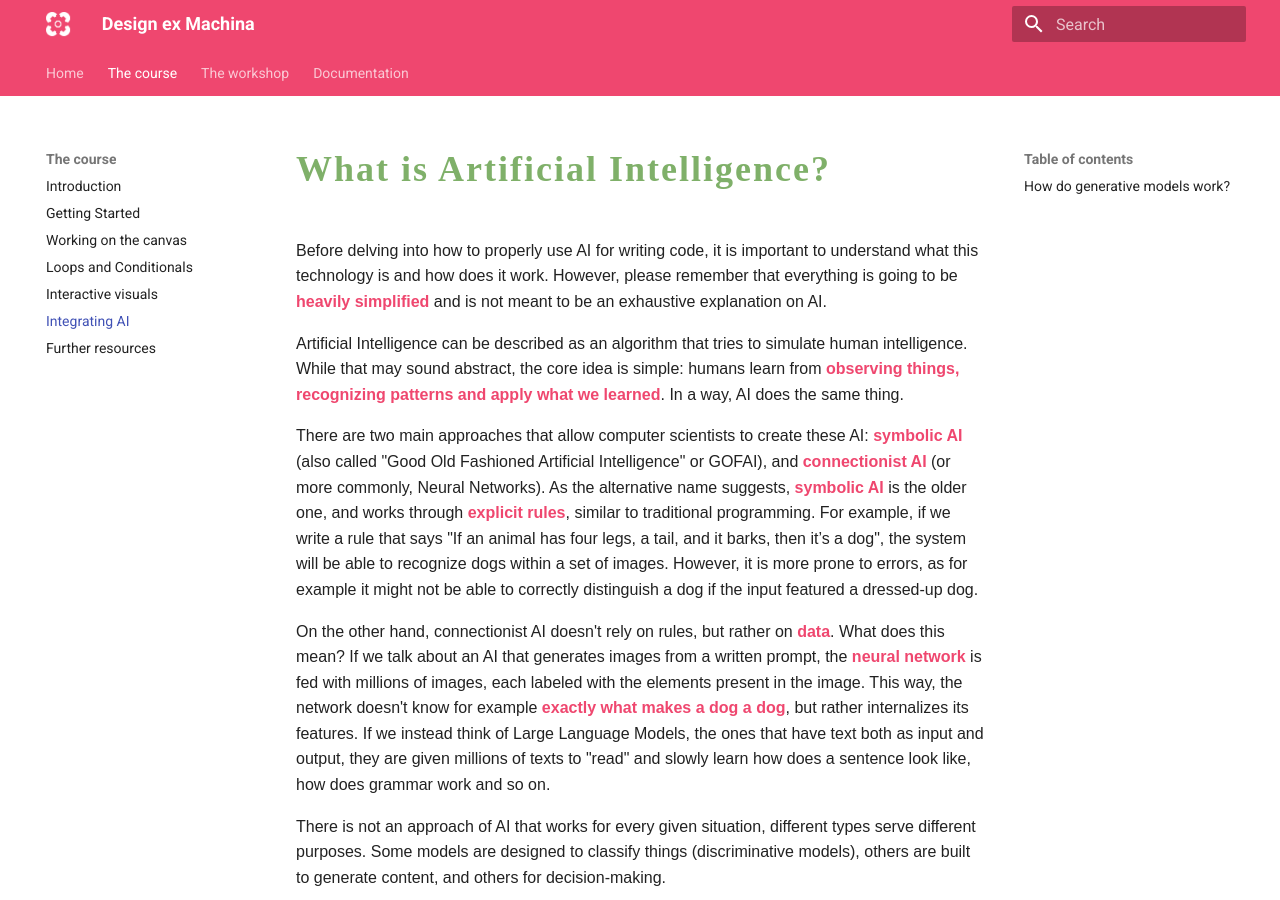
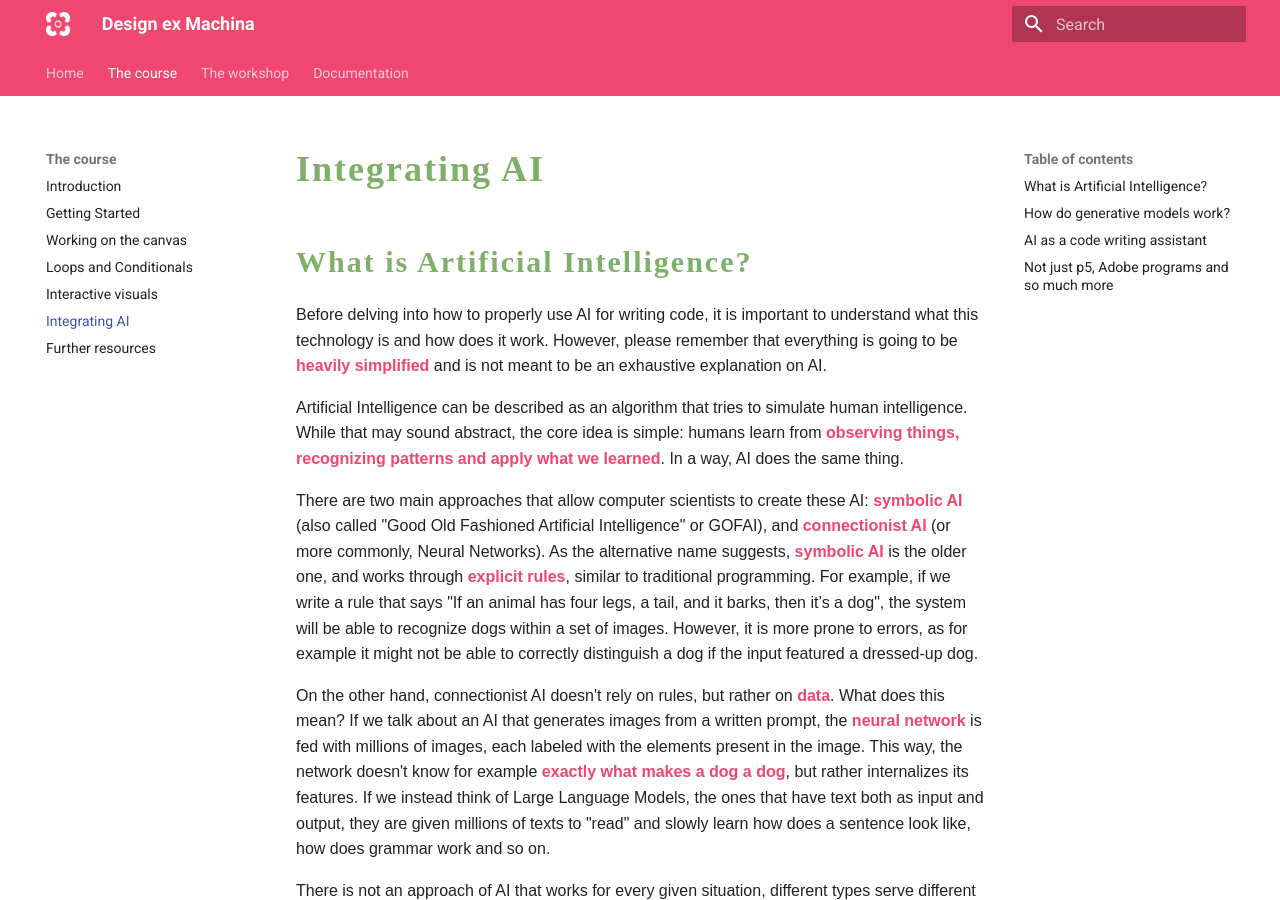
Before and after one commit to dilidede/DesignExMachina, an MkDocs documentation site: the page built from docs/course/integratingAI.md, in a window 1280 px wide and 900 px high. Built offline with MkDocs 1.6.1 and Material for MkDocs 9.7.7, drawn with Linux system fonts in a browser that asks for light colours; some web fonts are replaced.

```diff
--- a/docs/course/integratingAI.md
+++ b/docs/course/integratingAI.md
@@ -1,4 +1,4 @@
-# What is Artificial Intelligence?
+## What is Artificial Intelligence?
 
 Before delving into how to properly use AI for writing code, it is important to understand what this technology is and how does it work. However, please remember that everything is going to be **heavily simplified** and is not meant to be an exhaustive explanation on AI.
 
@@ -30,7 +30,7 @@ However, this is not the only problem that these generative models can have. Whi
 
 It's exactly because of this reason that it's important to learn the basics of programming in order to be able to use LLMs for writing code.
 
-# AI as a code writing assistant
+## AI as a code writing assistant
 
 Before even starting to learn how to best use LLMs to write code, the selection of the tool is as important as the action itself. Mantaining tge open-source and free resources philosophy of this project, we also recommend the use of an **open-source LLM**. Fortunately, of the LLMs that are good to write code, one of the best ones also happens to be open-source:<a href="https://editor.p5js.org/dide_dd/sketches/wqZ_Qh0Ud" target="_blank">DeepSeek</a>.
 
```
Also changed, not shown: docs/course/gettingStarted.md (+1 -1 lines), docs/course/loopsConds.md (+1 -1 lines), docs/index.md (+1 -1 lines), docs/workshop/overview.md (+2 -2 lines).
